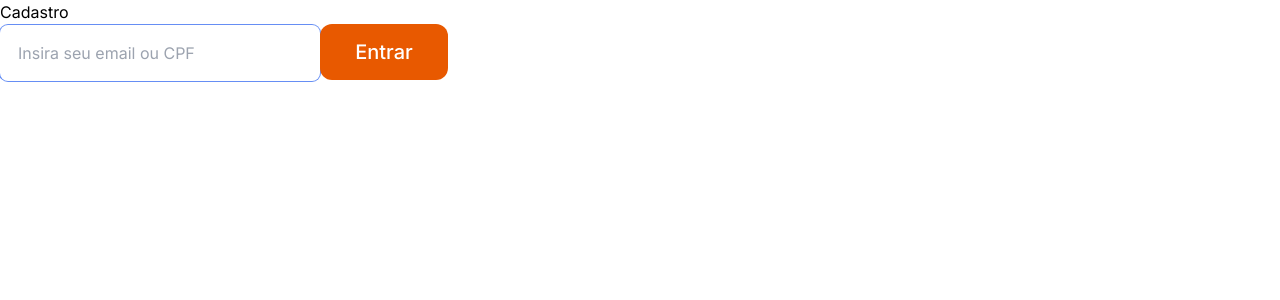
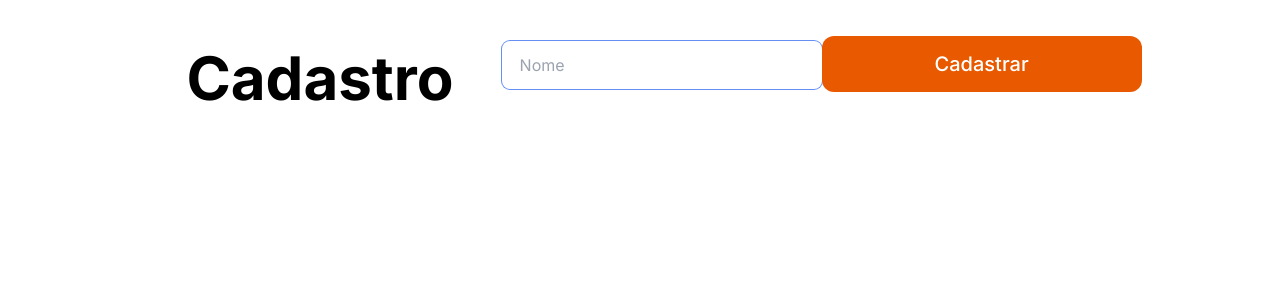
Before and after one commit to HelpSUS/HelpSUS_projetao, a Next.js app in the folder projetao/: page /cadastro in a window 1280 px wide. Shown: the top 300 px of the page. Built offline with nearby package versions, Linux system fonts and the light colour scheme.

Commit message:
add: componentes botão e entrada(input)

```diff
--- a/projetao/src/app/cadastro/page.tsx
+++ b/projetao/src/app/cadastro/page.tsx
@@ -1,11 +1,17 @@
+import Botao from "../components/Botao";
+import Entrada from "../components/Entrada";
+
 export default function Cadastro(){
     return (
-        <div>
-            <h1>Cadastro</h1>
+        <div className=" flex justify-center items-center">
+            <h1 className="text-6xl font-bold m-12">Cadastro</h1>
 
-            <input type='text' name='E-mail' className=' w-80 h-14  mb-8 placeholder-shown: border-gray-600 rounded-lg focus: ring-1 ring-[#668EF4] outline-[#3D63C4]' placeholder='    Insira seu email ou CPF'></input>
+            <div>
+                <Entrada texto="   Nome" tamanho=" w-80 h-12"></Entrada>
 
-            <button className='rounded-xl w-32 h-14 text-white bg-[#E85900] text-xl font-medium'>Entrar</button>
+                <Botao texto="Cadastrar" tamanho=" w-80 h-14"></Botao>
+            </div>
+
         </div>
     )
 }
--- a/projetao/src/app/components/Botao.tsx
+++ b/projetao/src/app/components/Botao.tsx
@@ -3,10 +3,10 @@ interface BotaoProps{
     texto: string
 }
 
-export default function (props: any) {
+export default function (props: BotaoProps) {
     return(
-        <button className='rounded-xl w-32 h-14 text-white bg-[#E85900] text-xl font-medium'>
-            {props.children}
+        <button className={`rounded-xl ${props.tamanho} text-white bg-[#E85900] text-xl font-medium`}>
+            {props.texto}
         </button>
     )
 }
--- /dev/null
+++ b/projetao/src/app/components/Entrada.tsx
@@ -0,0 +1,10 @@
+interface EntradaProps{
+    tamanho: string
+    texto: string
+}
+
+export default function (props: EntradaProps) {
+    return(
+        <input type='text' name='Senha' className={` ${props.tamanho} mb-8 placeholder-shown: border-gray-600 rounded-lg focus: ring-1 ring-[#668EF4] outline-[#3D63C4]' `} placeholder={` ${props.texto} `}></input>
+    )
+}
--- a/projetao/src/app/page.tsx
+++ b/projetao/src/app/page.tsx
@@ -1,16 +1,18 @@
 import Image from 'next/image'
 import Link from 'next/link'
+import Botao from './components/Botao'
+import Entrada from './components/Entrada'
 
 export default function Home() {
   return (
     <div className="flex flex-col justify-center items-center">
       <h1 className='text-5xl font-bold m-24 '>HelpSus</h1>
 
-      <input type='text' name='E-mail' className=' w-80 h-14  mb-8 placeholder-shown: border-gray-600 rounded-lg focus: ring-1 ring-[#668EF4] outline-[#3D63C4]' placeholder='    Insira seu email ou CPF'></input>
+      <Entrada texto='   Insira seu E-mail ou CPF' tamanho=' w-80 h-14'></Entrada>
 
-      <input type='text' name='Senha' className=' w-80 h-14  mb-8 placeholder-shown: border-gray-600 rounded-lg focus: ring-1 ring-[#668EF4] outline-[#3D63C4]' placeholder='    Insira sua senha'></input>
+      <Entrada texto='   Insira sua Senha' tamanho=' w-80 h-14'></Entrada>
 
-      <button className='rounded-xl w-32 h-14 text-white bg-[#E85900] text-xl font-medium'>Entrar</button>
+      <Botao texto='Entrar' tamanho='w-32 h-14'></Botao>
 
       <p className='m-4 mb-0'>Não tem cadastro ainda? </p>
       <Link href={'./cadastro'} className='text-[#3D63C4]'>Cadastrar-se</Link>
```
